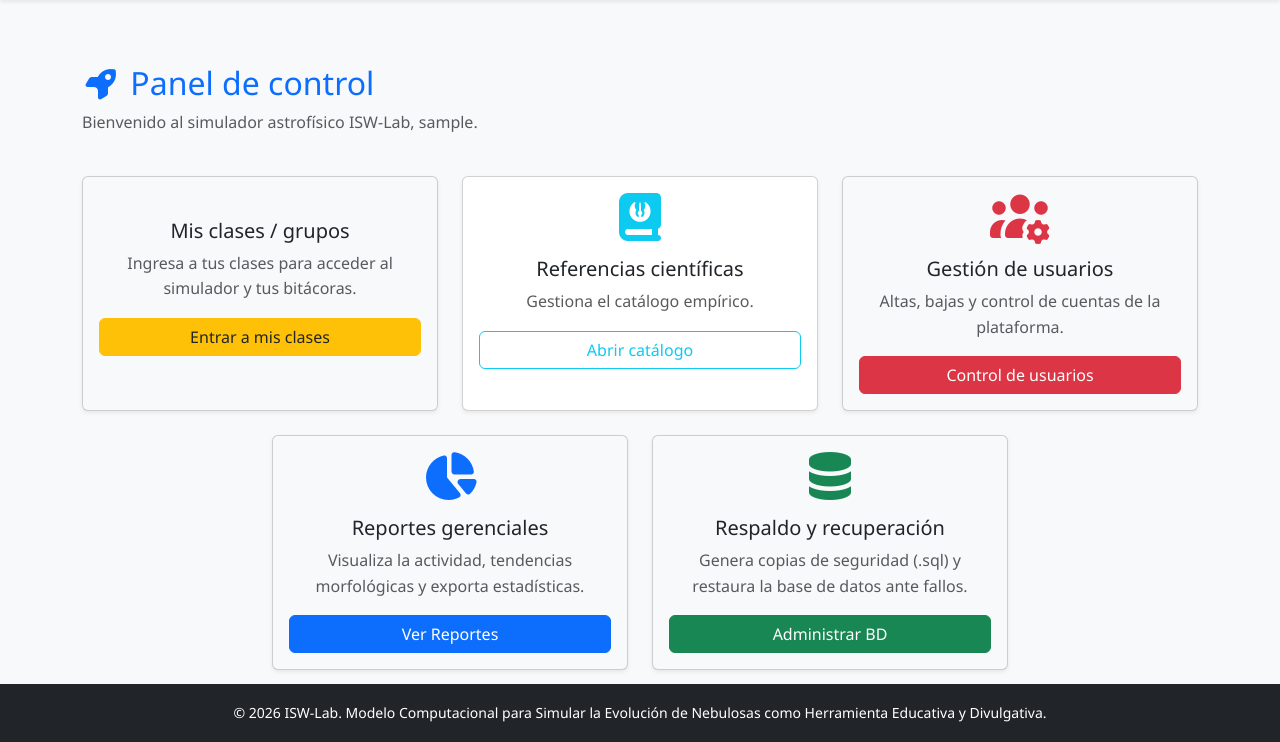
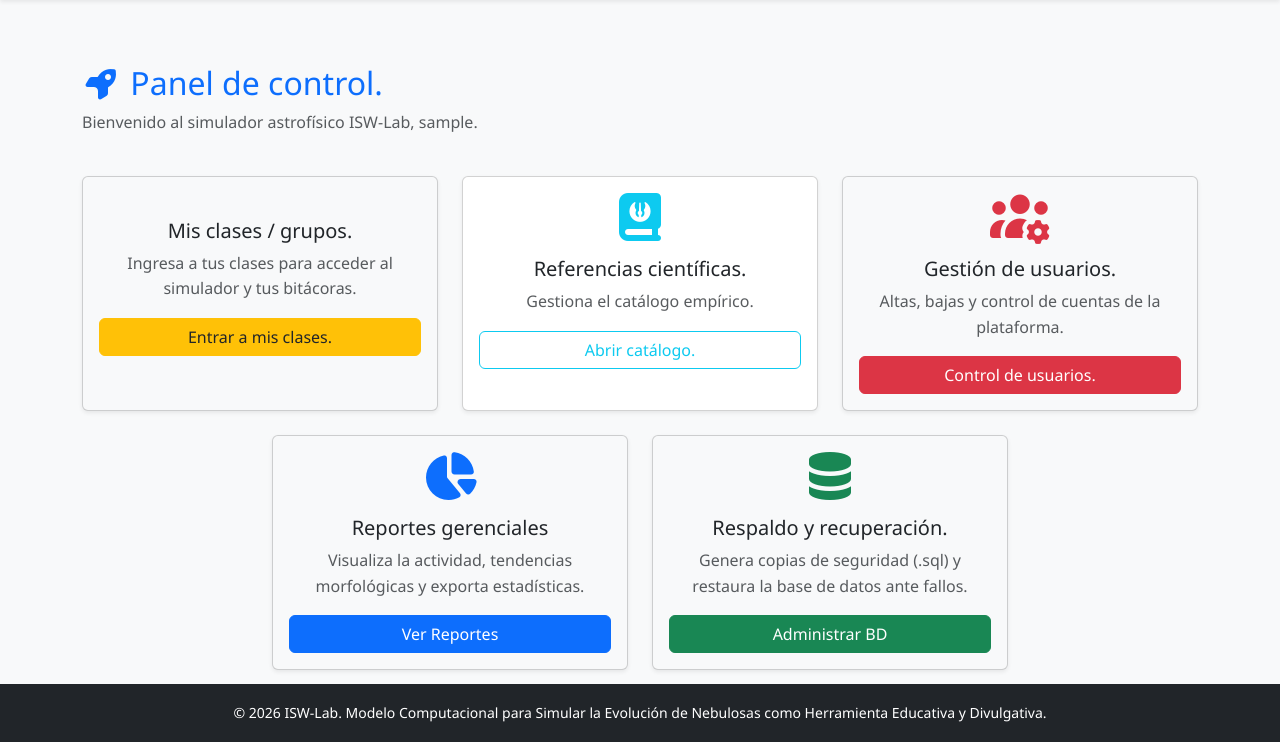
Before and after one commit to IsaacBetanzos117/ISW-Lab, a Django app: page /simulador/ in a window 1280 px wide. Shown: the part 58-800 px from the top of the page. Run offline with Django 5.2, Linux system fonts and the light colour scheme; the visitor is signed in with stand-in values (Sample User, id 1).

Commit message:
Sexto commit, fin del proyecto

```diff
--- a/backups/views.py
+++ b/backups/views.py
@@ -66,7 +66,7 @@ class DatabaseBackupDownloadView(AdminRequiredMixin, View):
             # Excluye sesiones activas y logs del admin para no cerrar la sesión actual ni inflar el respaldo
             ignored_tables = ['django_session', 'django_admin_log']
             for table in ignored_tables:
-                cmd.append(f"--ignore-table={db['NAME']}.{table}")
+                cmd.append(f"--ignore-table={db['NAME']}.{table}") # --ignore-table= es la bandera oficial de mysqldump para omitir una tabla específica.
 
             cmd.append(db['NAME'])
 
--- a/simulador/templates/simulator/dashboard.html
+++ b/simulador/templates/simulator/dashboard.html
@@ -5,7 +5,7 @@
     <div class="container mt-5">
         <div class="row mb-4">
             <div class="col">
-                <h2 class="text-primary"><i class="fas fa-rocket"></i> Panel de control</h2>
+                <h2 class="text-primary"><i class="fas fa-rocket"></i> Panel de control.</h2>
                 <p class="text-muted">Bienvenido al simulador astrofísico ISW-Lab, {{ user.username }}.</p>
             </div>
         </div>
@@ -17,9 +17,9 @@
                 <div class="card h-100 shadow-sm border-left-warning bg-light">
                     <div class="card-body text-center">
                         <i class="fas fa-users-class fa-3x text-warning mb-3"></i>
-                        <h5 class="card-title">Mis clases / grupos</h5>
+                        <h5 class="card-title">Mis clases / grupos.</h5>
                         <p class="card-text text-muted">Ingresa a tus clases para acceder al simulador y tus bitácoras.</p>
-                        <a href="{% url 'group_list' %}" class="btn btn-warning text-dark w-100">Entrar a mis clases</a>
+                        <a href="{% url 'group_list' %}" class="btn btn-warning text-dark w-100">Entrar a mis clases.</a>
                     </div>
                 </div>
             </div>
@@ -29,7 +29,7 @@
                 <div class="card h-100 shadow-sm border-left-info">
                     <div class="card-body text-center">
                         <i class="fas fa-book-journal-whills fa-3x text-info mb-3"></i>
-                        <h5 class="card-title">Referencias científicas</h5>
+                        <h5 class="card-title">Referencias científicas.</h5>
                         <p class="card-text text-muted">
                             {% if is_admin or is_teacher %}
                                 Gestiona el catálogo empírico.
@@ -37,7 +37,7 @@
                                 Consulta datos astrofísicos para tus clases.
                             {% endif %}
                         </p>
-                        <a href="{% url 'reference_list' %}" class="btn btn-outline-info w-100">Abrir catálogo</a>
+                        <a href="{% url 'reference_list' %}" class="btn btn-outline-info w-100">Abrir catálogo.</a>
                     </div>
                 </div>
             </div>
@@ -48,9 +48,9 @@
                     <div class="card h-100 shadow-sm border-left-danger bg-light">
                         <div class="card-body text-center">
                             <i class="fas fa-users-cog fa-3x text-danger mb-3"></i>
-                            <h5 class="card-title">Gestión de usuarios</h5>
+                            <h5 class="card-title">Gestión de usuarios.</h5>
                             <p class="card-text text-muted">Altas, bajas y control de cuentas de la plataforma.</p>
-                            <a href="{% url 'user_list' %}" class="btn btn-danger w-100">Control de usuarios</a>
+                            <a href="{% url 'user_list' %}" class="btn btn-danger w-100">Control de usuarios.</a>
                         </div>
                     </div>
                 </div>
@@ -76,7 +76,7 @@
                     <div class="card h-100 shadow-sm border-left-success bg-light">
                         <div class="card-body text-center">
                             <i class="fas fa-database fa-3x text-success mb-3"></i>
-                            <h5 class="card-title">Respaldo y recuperación</h5>
+                            <h5 class="card-title">Respaldo y recuperación.</h5>
                             <p class="card-text text-muted">Genera copias de seguridad (.sql) y restaura la base de datos ante fallos.</p>
                             <a href="{% url 'db_maintenance' %}" class="btn btn-success w-100">Administrar BD</a>
                         </div>
```
